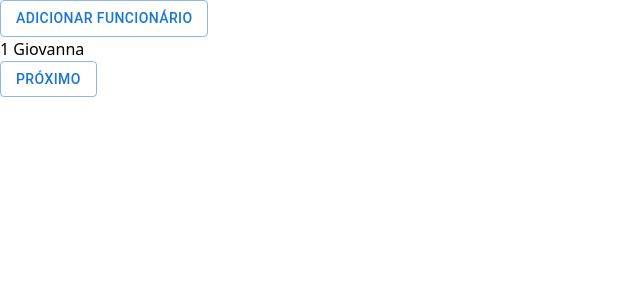
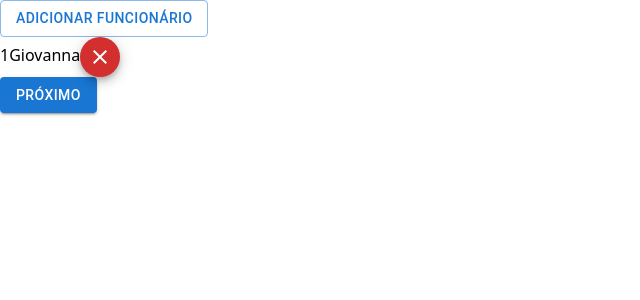
Before and after one commit to Minilodon/lista-atendimento, a React (Vite) app: page / in a window 1280 px wide. Both pictures are taken after a click on the button "ADICIONAR FUNCIONÁRIO". Shown: the top 300 px of the page, without its empty margins (0-640 px from the left). Built offline with nearby package versions, Linux system fonts and the light colour scheme.

Commit message:
Adição da biblioteca material icons e do botão de deleção de funcionários

```diff
--- a/package.json
+++ b/package.json
@@ -12,6 +12,7 @@
   "dependencies": {
     "@emotion/react": "^11.11.1",
     "@emotion/styled": "^11.11.0",
+    "@mui/icons-material": "^5.14.16",
     "@mui/material": "^5.14.17",
     "react": "^18.2.0",
     "react-dom": "^18.2.0"
--- a/src/App.tsx
+++ b/src/App.tsx
@@ -1,6 +1,8 @@
 import Button from '@mui/material/Button';
 import { useCallback, useState } from 'react';
 import { faker } from '@faker-js/faker';
+import Fab from '@mui/material/Fab';
+import ClearIcon from '@mui/icons-material/Clear';
 
 interface Worker {
   id: string
@@ -26,8 +28,18 @@ function App() {
   return (
     <div className="w-sceen h-screen bg-red-300 flex flex-col items-center justify-center">
       <Button variant="outlined" onClick={addWorker}>Adicionar funcionário</Button>
-      <ol>{workers.map((worker, index) => <li key={worker.id}>{index+1} {worker.name}</li>)}</ol>
-      <Button variant="outlined" onClick={putFirstToLastPosition}>Próximo</Button>
+      <ol>
+        {workers.map((worker, index) =>
+          <li key={worker.id} className='flex items-center gap-x-2'>
+            <span>{index+1}</span>
+            <span>{worker.name}</span>
+            <Fab color="error" aria-label="deletar" size='small'>
+              <ClearIcon />
+            </Fab>
+          </li>
+        )}
+      </ol>
+      <Button variant="contained" onClick={putFirstToLastPosition}>Próximo</Button>
     </div>
   )
 }
```
Also changed, not shown: 2 other files (tests, documents, lock files or other folders).
